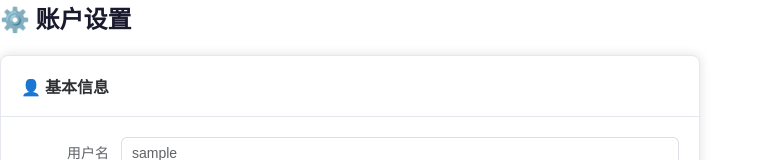
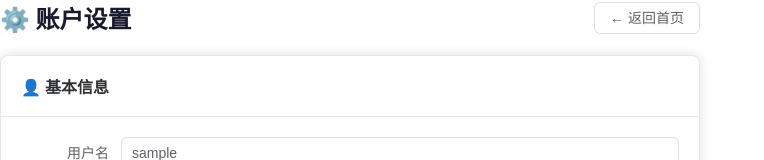
Before and after one commit to lpw0421/aishipan, a Vue app in the folder client/: page /settings in a window 1280 px wide. Shown: the top 160 px of the page, without its empty margins (0-764 px from the left). Built offline with nearby package versions, Linux system fonts and the light colour scheme; no server answers; sample sign-in values are in the browser's storage.

Commit message:
fix: 设置页优化 — 原密码=新密码拦截/保存后跳首页/用户名冲突修复

```diff
--- a/client/src/views/Settings.vue
+++ b/client/src/views/Settings.vue
@@ -1,6 +1,9 @@
 <template>
   <div class="settings-page">
-    <h2>⚙️ 账户设置</h2>
+    <div class="page-header">
+      <h2>⚙️ 账户设置</h2>
+      <el-button @click="router.push('/dashboard')">← 返回首页</el-button>
+    </div>
 
     <!-- 基本信息 -->
     <el-card class="section-card">
@@ -85,10 +88,12 @@
 
 <script setup>
 import { ref, reactive, onMounted } from 'vue'
+import { useRouter } from 'vue-router'
 import { ElMessage } from 'element-plus'
 import axios from 'axios'
 import request from '../utils/request'
 
+const router = useRouter()
 const user = JSON.parse(localStorage.getItem('user') || '{}')
 const saving = ref(false)
 const changing = ref(false)
@@ -120,13 +125,17 @@ onMounted(async () => {
 
 const saveProfile = async () => {
   if (!profile.username) return ElMessage.warning('用户名不能为空')
+  if (profile.username === user.username && profile.name === user.name) {
+    return ElMessage.info('未做任何修改')
+  }
   saving.value = true
   try {
     await axios.put('/api/user/profile', { user_id: user.id, username: profile.username, name: profile.name })
     user.username = profile.username
     user.name = profile.name
     localStorage.setItem('user', JSON.stringify(user))
-    ElMessage.success('已保存')
+    ElMessage.success('个人信息已保存，即将返回首页')
+    setTimeout(() => router.push('/dashboard'), 800)
   } catch (e) {
     ElMessage.error(e.response?.data?.message || '保存失败')
   } finally { saving.value = false }
@@ -136,11 +145,13 @@ const changePassword = async () => {
   if (!pwdForm.oldPassword) return ElMessage.warning('请输入原密码')
   if (!pwdForm.newPassword || pwdForm.newPassword.length < 6) return ElMessage.warning('新密码至少6位')
   if (pwdForm.newPassword !== pwdForm.confirmPassword) return ElMessage.warning('两次密码不一致')
+  if (pwdForm.oldPassword === pwdForm.newPassword) return ElMessage.warning('新密码不能与原密码相同')
   changing.value = true
   try {
     await axios.put('/api/user/password', { user_id: user.id, oldPassword: pwdForm.oldPassword, newPassword: pwdForm.newPassword })
-    ElMessage.success('密码已修改')
+    ElMessage.success('密码已修改，即将返回首页')
     pwdForm.oldPassword = ''; pwdForm.newPassword = ''; pwdForm.confirmPassword = ''
+    setTimeout(() => router.push('/dashboard'), 800)
   } catch (e) {
     ElMessage.error(e.response?.data?.message || '修改失败')
   } finally { changing.value = false }
@@ -173,7 +184,8 @@ const regenerateCode = async () => {
 
 <style scoped>
 .settings-page { padding: 0; max-width: 700px; }
-.settings-page h2 { margin: 0 0 20px 0; color: #1a1a2e; }
+.page-header { display: flex; justify-content: space-between; align-items: center; margin-bottom: 20px; }
+.page-header h2 { margin: 0; color: #1a1a2e; }
 .section-card { margin-bottom: 16px; }
 .card-title { font-weight: 600; color: #303133; }
 .team-row { display: flex; justify-content: space-between; padding: 8px 0; border-bottom: 1px solid #f0f0f0; font-size: 14px; }
```
Also changed, not shown: 2 other files (tests, documents, lock files or other folders).
